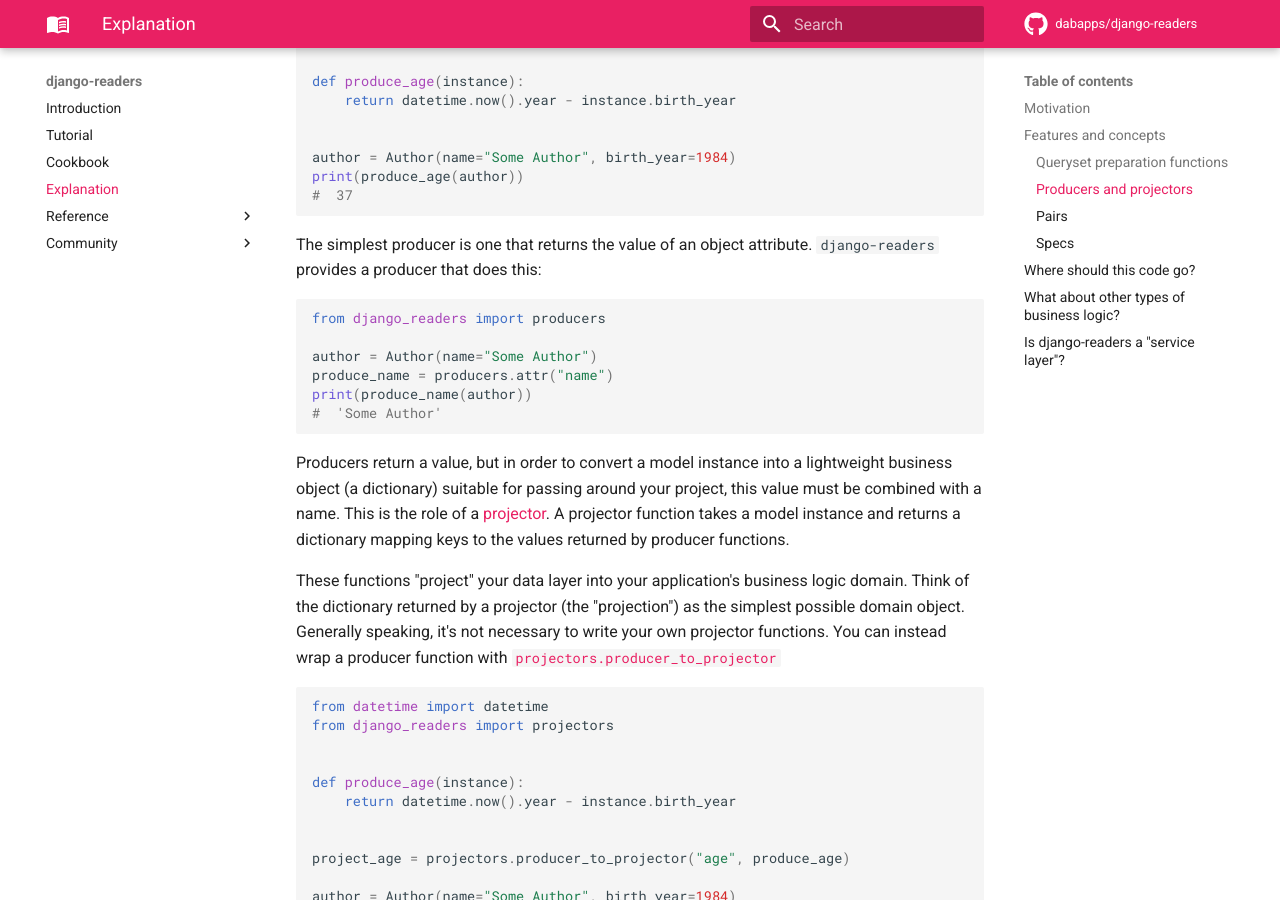
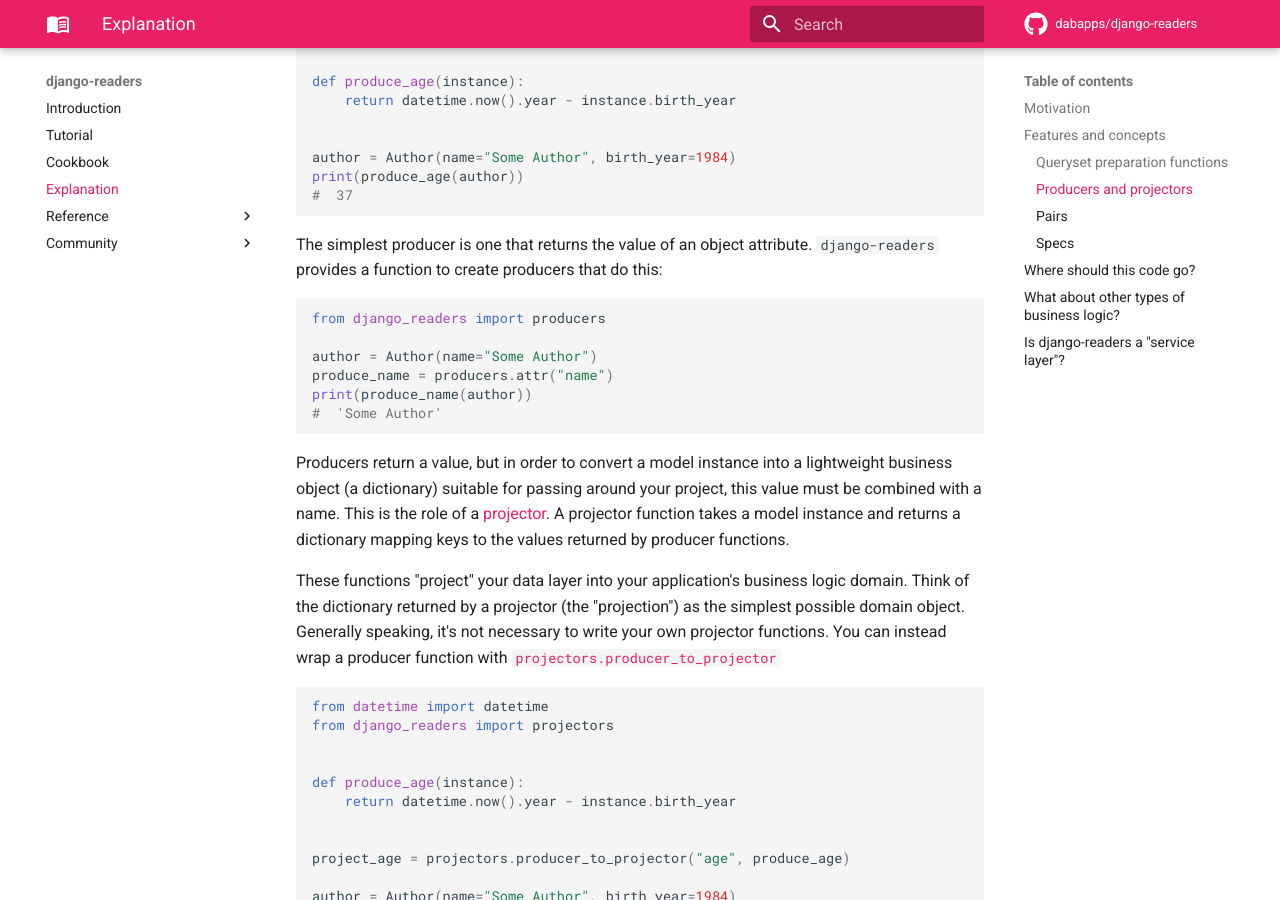
Before and after one commit to dabapps/django-readers, an MkDocs documentation site: the page built from docs/explanation.md, in a window 1280 px wide and 900 px high, scrolled down 3057 px. Built offline with MkDocs 1.6.1 and Material for MkDocs 9.7.7, drawn with Linux system fonts in a browser that asks for light colours; comment, search, counter and statistics services are not loaded; some of the changed text lies outside the part shown.

Commit message:
Small tweaks to explanation

````diff
--- a/docs/explanation.md
+++ b/docs/explanation.md
@@ -80,7 +80,7 @@ print(produce_age(author))
 #  37
 ```
 
-The simplest producer is one that returns the value of an object attribute. `django-readers` provides a producer that does this:
+The simplest producer is one that returns the value of an object attribute. `django-readers` provides a function to create producers that do this:
 
 ```python
 from django_readers import producers
````
Also changed, not shown: other parts of docs/explanation.md (+1 -1 lines).
